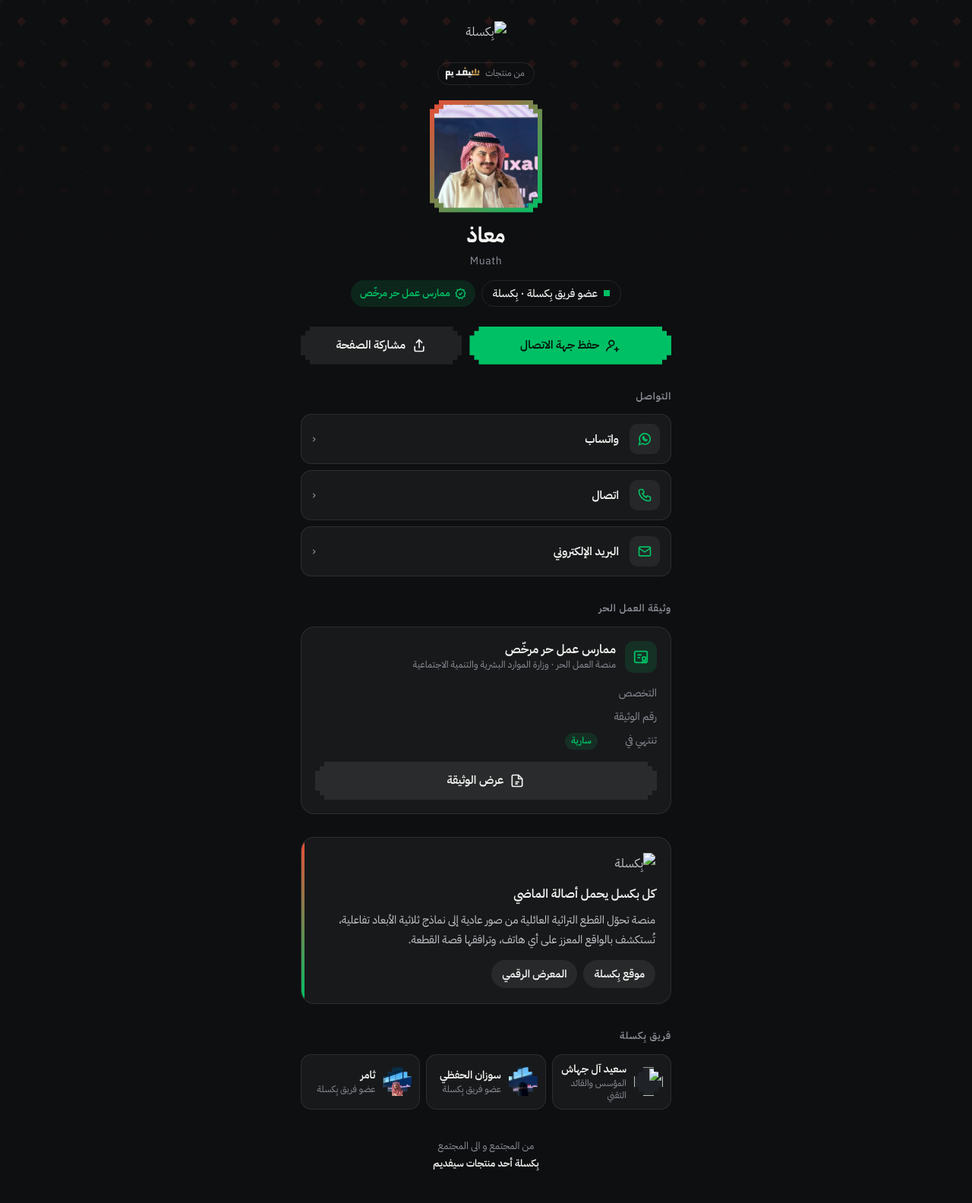
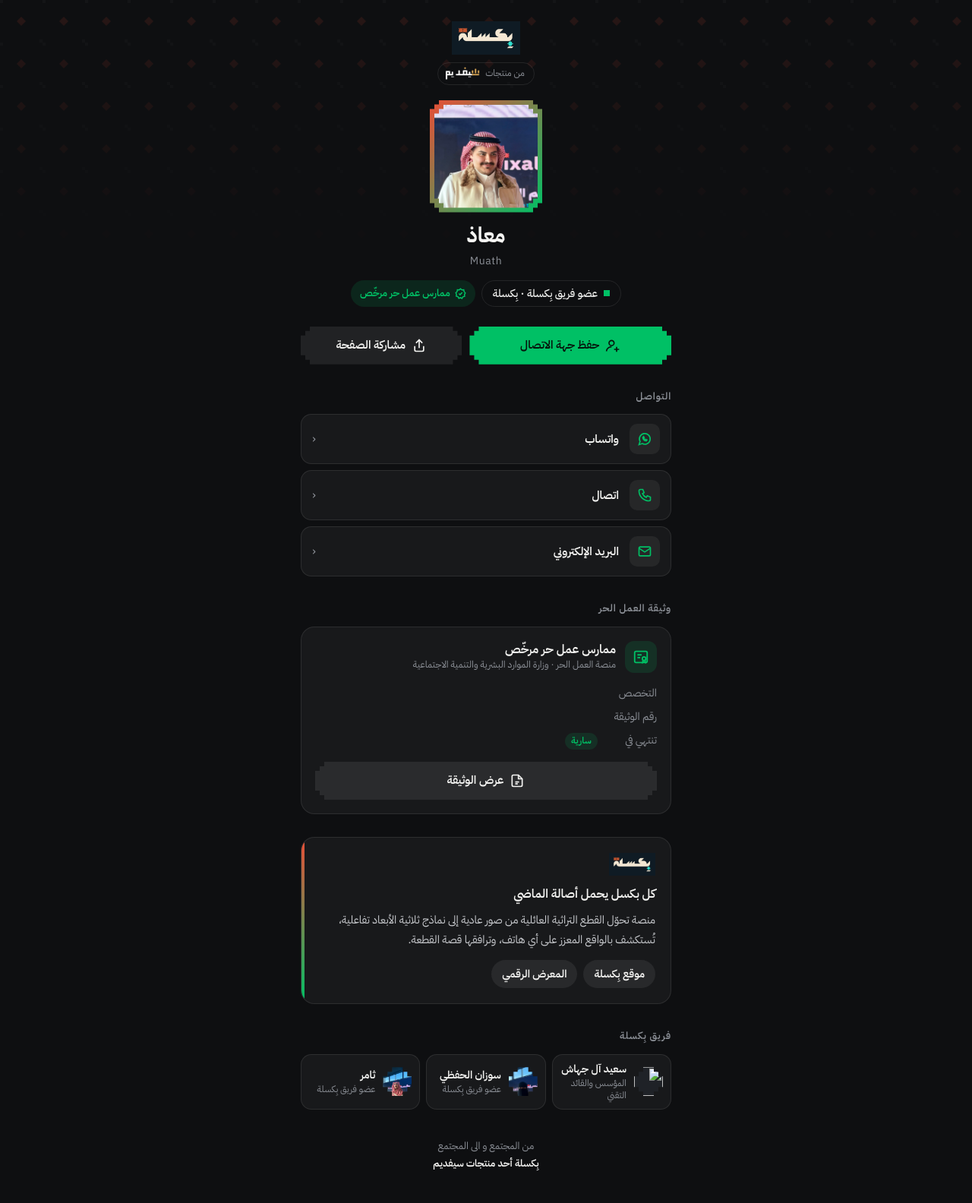
Before and after one commit to sifdim/info, a Jekyll site: the page built from _team/muath.md, in a window 1280 px wide. Shown: the whole page at 76% size. Built offline with Jekyll 4.4.1, drawn with Linux system fonts in a browser that asks for light colours.

Commit message:
Update _data/pixla.yml (via Pages CMS)

```diff
--- a/_data/pixla.yml
+++ b/_data/pixla.yml
@@ -1,6 +1,6 @@
 name: بِكسلة
 name_en: Bixala
-logo: /assets/img/pixla/logo-white.png
+logo: /assets/img/شعار بكسلة - على الخلفية الداكنة.png
 tagline: كل بكسل يحمل أصالة الماضي
 about: منصة تحوّل القطع التراثية العائلية من صور عادية إلى نماذج ثلاثية الأبعاد
   تفاعلية، تُستكشف بالواقع المعزز على أي هاتف، وترافقها قصة القطعة.
```
